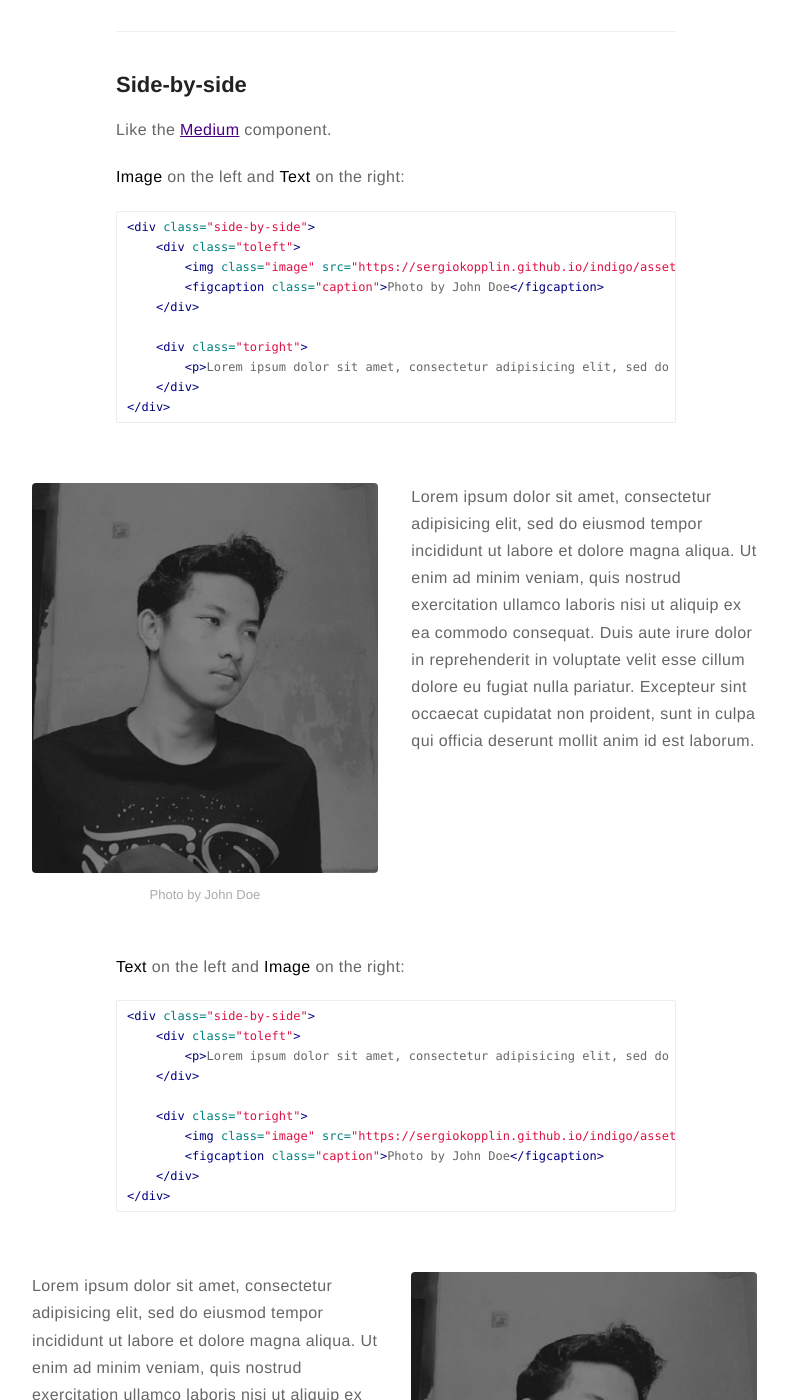
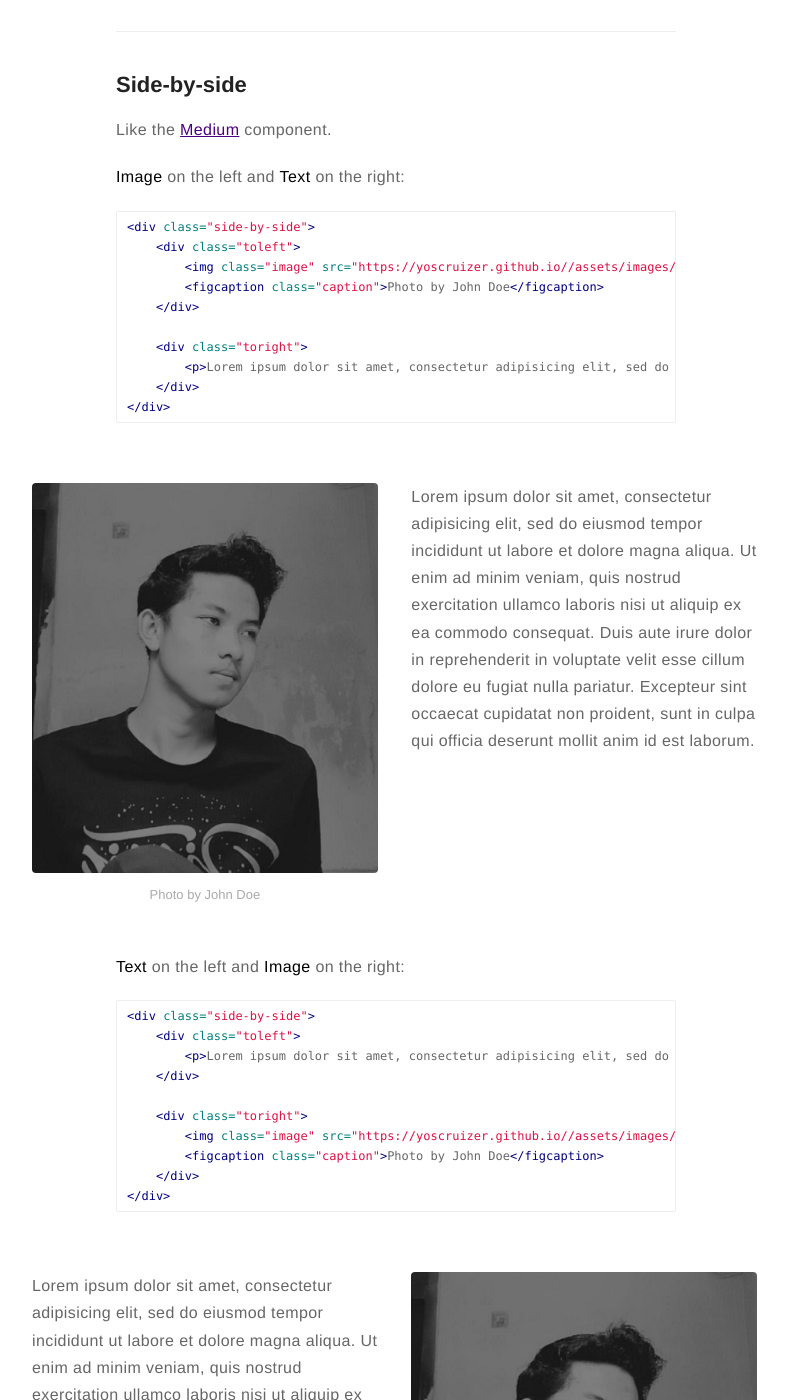
Before and after one commit to yoscruizer/yoscruizer.github.io, a Jekyll site: the page built from _posts/2015-02-24-markdown-extra-components.markdown, in a window 1280 px wide and 1400 px high, scrolled down 1068 px. Shown: the whole window, without its empty margins (244-1032 px from the left). Built offline with Jekyll 4.4.1, drawn with Linux system fonts in a browser that asks for light colours; comment, search, counter and statistics services are not loaded; part of the change alters nothing that is shown.

Commit message:
edit url
edit url

```diff
--- a/_config.yml
+++ b/_config.yml
@@ -16,7 +16,7 @@ resume: true
 resume-external: true
 resume-url: https://google.com/?q=my+resume
 
-url: https://sergiokopplin.github.io/indigo
+url: https://yoscruizer.github.io/
 # your url: https://USERNAME.github.io
 
 permalink: /:title/
```
Also changed, not shown: assets/images/profil.jpg (deleted).
